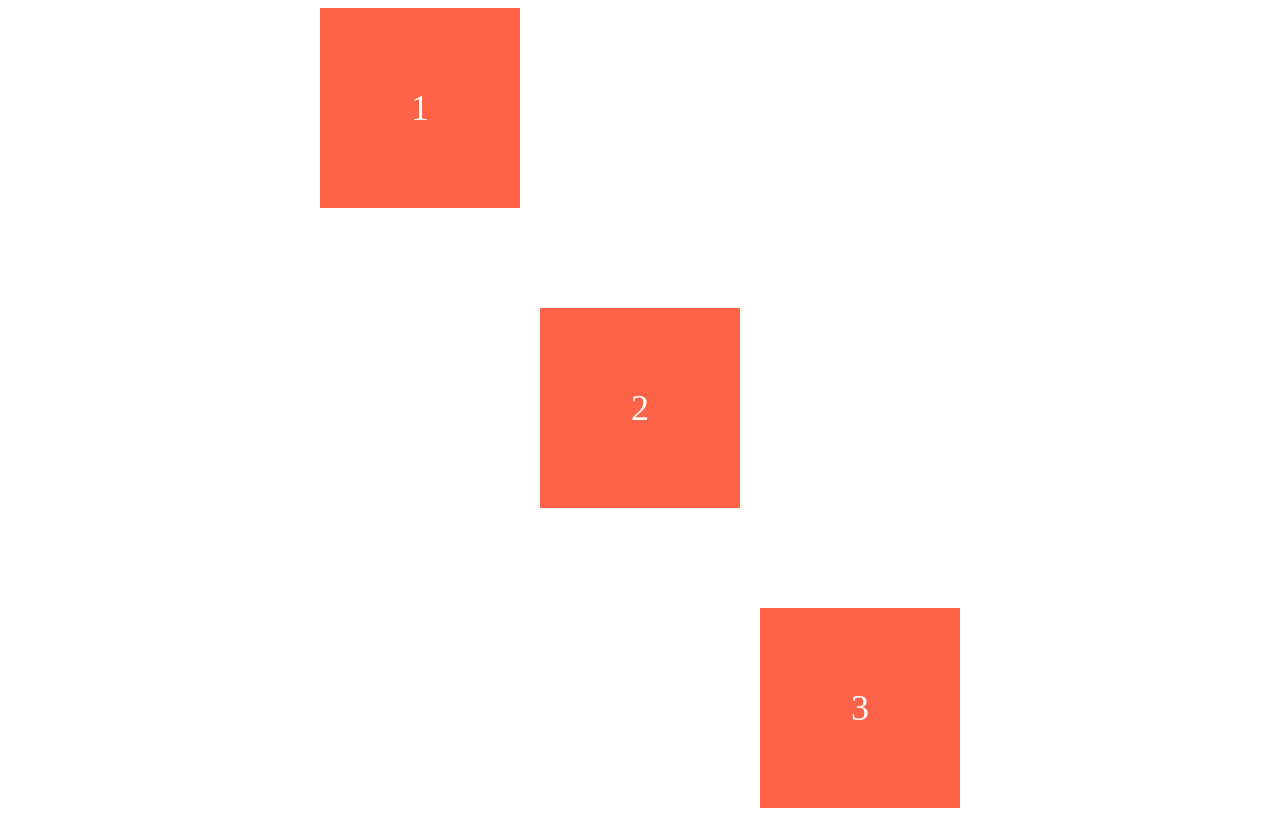
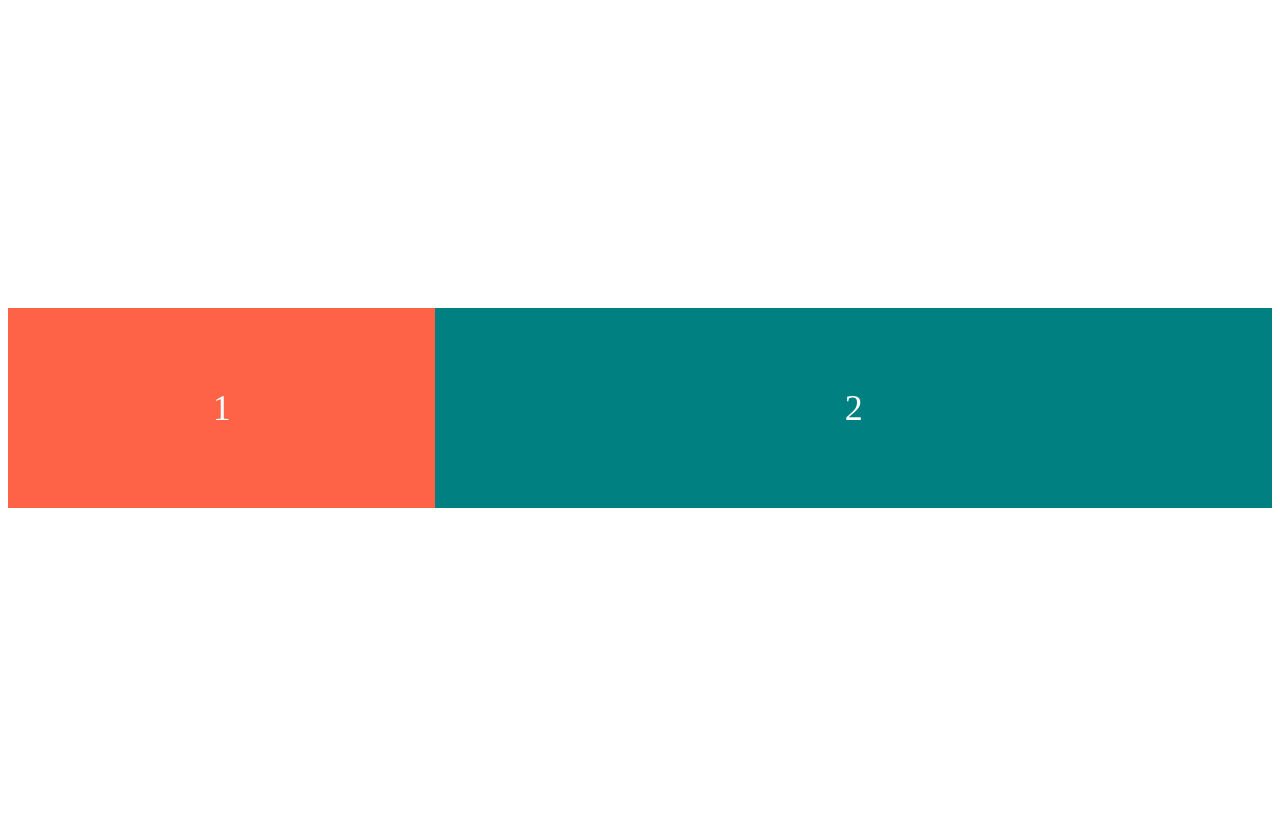
Before and after one commit to Stilllee/css-layout-marsterclass, a plain HTML site: page index.html in a window 1280 px wide. Drawn offline with Linux system fonts and the light colour scheme.

Commit message:
flex-grow

```diff
--- a/index.html
+++ b/index.html
@@ -10,7 +10,6 @@
     <div class="father">
       <div class="box">1</div>
       <div class="box">2</div>
-      <div class="box">3</div>
     </div>
   </body>
 </html>
--- a/style.css
+++ b/style.css
@@ -2,18 +2,12 @@
   display: flex;
   height: 100vh;
   justify-content: center;
-  gap: 10px 20px;
-  /* row-gap: 10px;
-  column-gap: 20px; */
-
+  align-items: center;
   flex-flow: row wrap; /* flex-direction, flex-wrap */
-  align-items: center;
 }
 
 .box {
-  width: 200px;
   height: 200px;
-  background-color: tomato;
   color: white;
   font-size: 36px;
   display: flex;
@@ -21,13 +15,14 @@
   align-items: center;
 }
 
-/* align-self */
-/* 한 가지 자식에만 적용되는 속성 */
-
+/* flex-grow */
+/* flex 컨테이너 자식들에게 얼마만큼의 공간을 차지할 수 있는지 비율로 말해줌 */
 .box:first-child {
-  align-self: flex-start;
+  background-color: tomato;
+  flex-grow: 1;
 }
 
 .box:last-child {
-  align-self: flex-end;
+  background-color: teal;
+  flex-grow: 2;
 }
```
